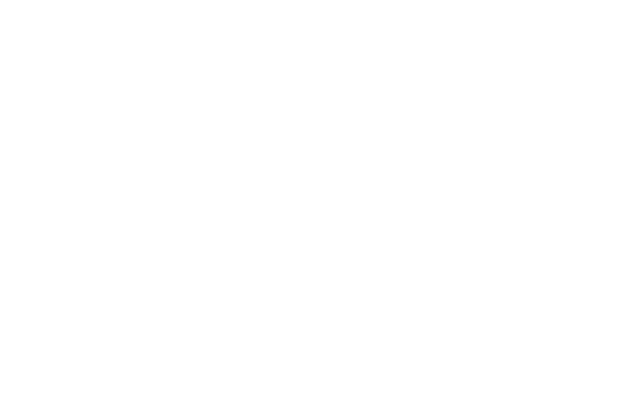
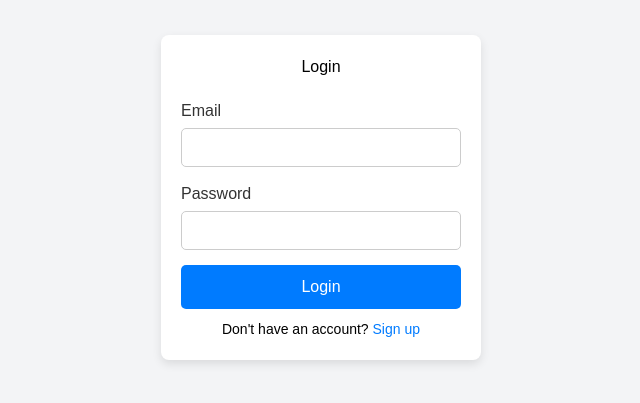
Before and after one commit to benlahsar/Petbnb, a React (Vite) app: page / in a window 1280 px wide. Shown: the part 203-606 px from the top of the page, without its empty margins (319-959 px from the left). Built offline with nearby package versions, Linux system fonts and the light colour scheme.

Commit message:
login page finished

```diff
--- a/src/App.jsx
+++ b/src/App.jsx
@@ -1,5 +1,11 @@
+import Login from "./Login";
+
 function App() {
-  return <></>;
+  return (
+    <>
+      <Login/>
+    </>
+  );
 }
 
 export default App;
--- /dev/null
+++ b/src/Login.css
@@ -0,0 +1,80 @@
+/* Login.css */
+body {
+    font-family: Arial, sans-serif;
+    background-color: #f3f4f6;
+    margin: 0;
+    padding: 0;
+    display: flex;
+    justify-content: center;
+    align-items: center;
+    height: 100vh;
+  }
+
+  .login-container {
+    display: flex;
+    justify-content: center;
+    align-items: center;
+    height: 100vh;
+    width: 100%;
+  }
+
+  .login-box {
+    background: white;
+    padding: 20px;
+    border-radius: 8px;
+    box-shadow: 0px 4px 10px rgba(0, 0, 0, 0.1);
+    width: 320px;
+    text-align: center;
+  }
+
+  h2 {
+    margin-bottom: 20px;
+  }
+
+  .input-group {
+    margin-bottom: 15px;
+    text-align: left;
+  }
+
+  label {
+    display: block;
+    margin-bottom: 5px;
+    color: #333;
+  }
+
+  input {
+    width: 100%;
+    padding: 8px;
+    border: 1px solid #ccc;
+    border-radius: 5px;
+    font-size: 14px;
+  }
+
+  .login-button {
+    width: 100%;
+    background-color: #007bff;
+    color: white;
+    padding: 10px;
+    border: none;
+    border-radius: 5px;
+    font-size: 16px;
+    cursor: pointer;
+  }
+
+  .login-button:hover {
+    background-color: #0056b3;
+  }
+
+  .signup-text {
+    margin-top: 10px;
+    font-size: 14px;
+  }
+
+  .signup-text a {
+    color: #007bff;
+    text-decoration: none;
+  }
+
+  .signup-text a:hover {
+    text-decoration: underline;
+  }
--- /dev/null
+++ b/src/Login.jsx
@@ -0,0 +1,46 @@
+import { useState } from "react";
+import "./Login.css"; // Import du fichier CSS
+
+const Login = () => {
+  const [email, setEmail] = useState("");
+  const [password, setPassword] = useState("");
+
+  const handleSubmit = (e) => {
+    e.preventDefault();
+    console.log("Email:", email, "Password:", password);
+  };
+
+  return (
+    <div className="login-container">
+      <div className="login-box">
+        <h2>Login</h2>
+        <form onSubmit={handleSubmit}>
+          <div className="input-group">
+            <label>Email</label>
+            <input
+              type="email"
+              value={email}
+              onChange={(e) => setEmail(e.target.value)}
+              required
+            />
+          </div>
+          <div className="input-group">
+            <label>Password</label>
+            <input
+              type="password"
+              value={password}
+              onChange={(e) => setPassword(e.target.value)}
+              required
+            />
+          </div>
+          <button type="submit" className="login-button">Login</button>
+        </form>
+        <p className="signup-text">
+          Don't have an account? <a href="#">Sign up</a>
+        </p>
+      </div>
+    </div>
+  );
+};
+
+export default Login;
```
